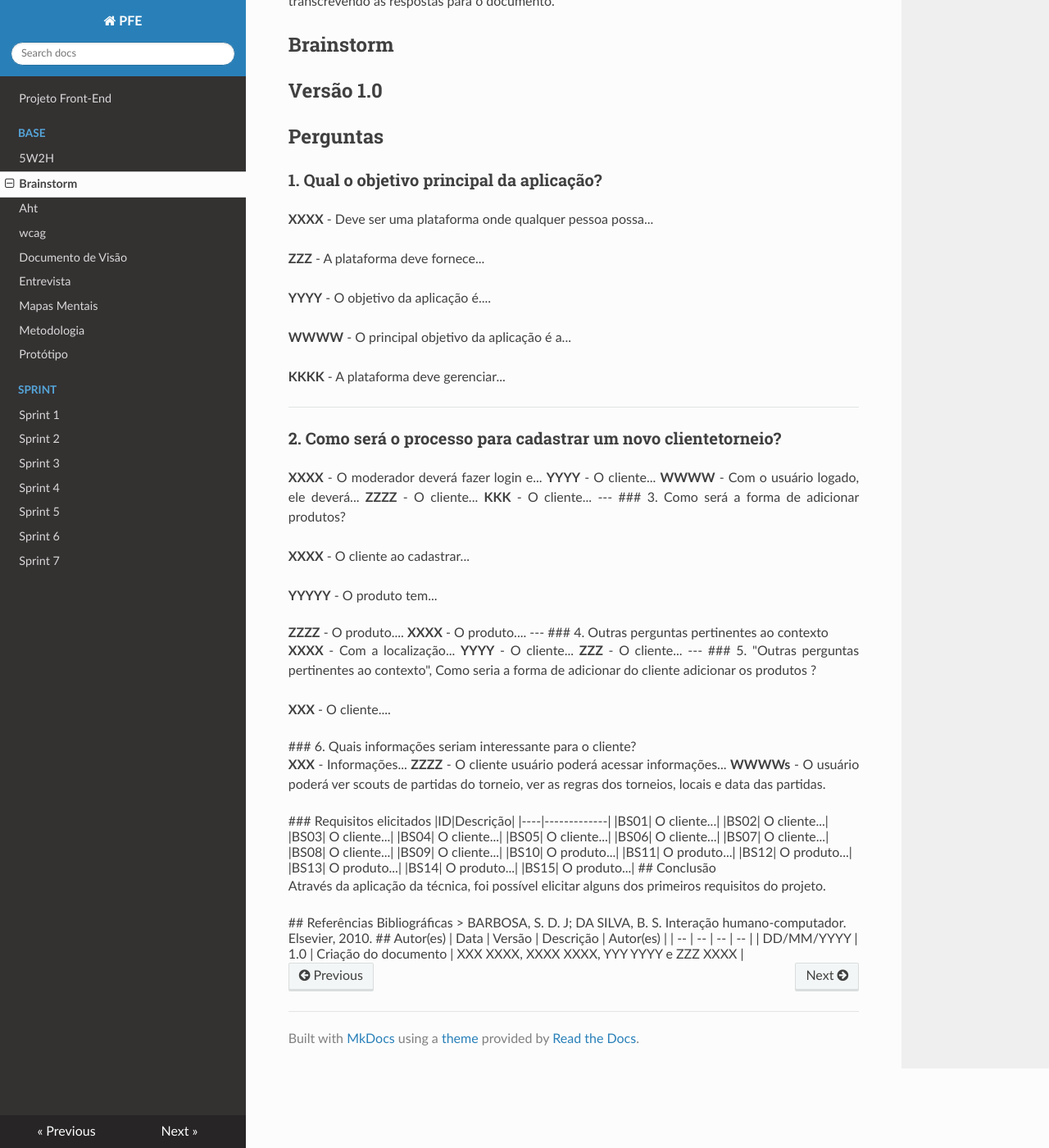
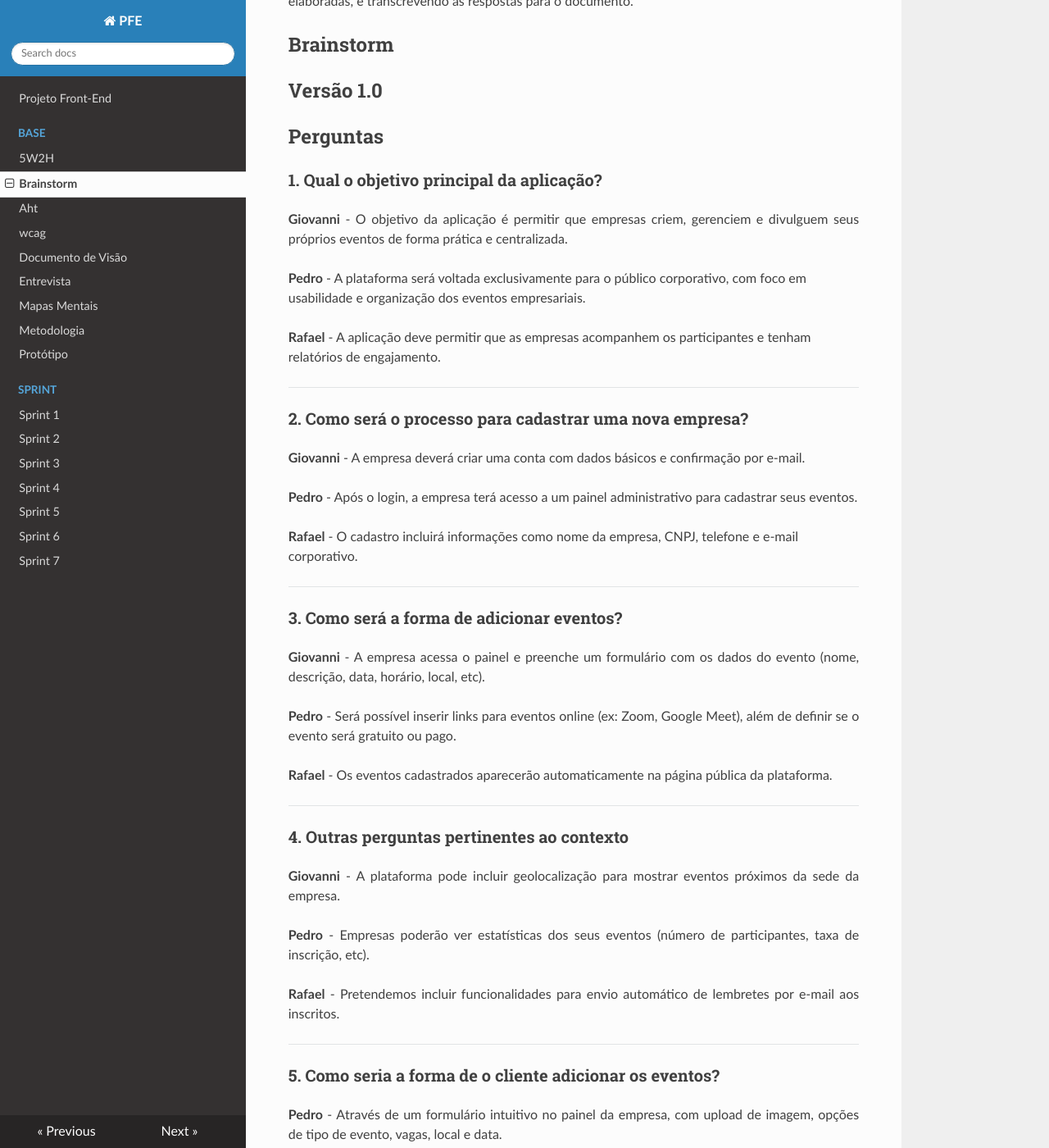
Before and after one commit to Projetos-de-Extensao/PFE_25.1_8003_I, an MkDocs documentation site: the page built from docs/base/Brainstorm.md, in a window 1280 px wide and 1400 px high, scrolled down 389 px. Shown: the whole window at 82% size. Built offline with MkDocs 1.6.1, drawn with Linux system fonts in a browser that asks for light colours; nearby versions of some CDN libraries; some of the changed text lies outside the part shown.

Commit message:
upaddate

```diff
--- a/docs/base/Brainstorm.md
+++ b/docs/base/Brainstorm.md
@@ -10,7 +10,7 @@ O brainstorm é uma técnica de elicitação de requisitos que consiste em reuni
 
 ## Metodologia
 <p align = "justify">
-A equipe se reuniu para debater ideias gerais sobre o projeto via..., começou .... e terminou..., onde o XXXX XXXX foi o moderador, direcionando a equipe com questões pré-elaboradas, e transcrevendo as respostas para o documento.
+A equipe se reuniu para debater ideias gerais sobre o projeto via Discord, começou às 18:30h e terminou às 21h, onde o Giovanni Villela foi o moderador, direcionando a equipe com questões pré-elaboradas, e transcrevendo as respostas para o documento.
 </p>
 
 ## Brainstorm
@@ -22,108 +22,102 @@ A equipe se reuniu para debater ideias gerais sobre o projeto via..., começou .
 ### 1. Qual o objetivo principal da aplicação?
 
 <p align = "justify">
-<b>XXXX</b> - Deve ser uma plataforma onde qualquer pessoa possa...
+<b>Giovanni</b> - O objetivo da aplicação é permitir que empresas criem, gerenciem e divulguem seus próprios eventos de forma prática e centralizada.
 </p>
 
-<b>ZZZ</b> - A plataforma deve fornece...
+<b>Pedro</b> - A plataforma será voltada exclusivamente para o público corporativo, com foco em usabilidade e organização dos eventos empresariais.
 
-<b>YYYY</b> - O objetivo da aplicação é....
-
-<b>WWWW</b> - O principal objetivo da aplicação é a...
-
-<b>KKKK</b> - A plataforma deve gerenciar...
-</p>
+<b>Rafael</b> - A aplicação deve permitir que as empresas acompanhem os participantes e tenham relatórios de engajamento.
 
 ---
 
-### 2. Como será o processo para cadastrar um novo clientetorneio?
+### 2. Como será o processo para cadastrar uma nova empresa?
 
 <p align = "justify">
-<b>XXXX</b> - O moderador deverá fazer login e...
+<b>Giovanni</b> - A empresa deverá criar uma conta com dados básicos e confirmação por e-mail.
+</p>
 
-<b>YYYY</b> - O cliente...
+<b>Pedro</b> - Após o login, a empresa terá acesso a um painel administrativo para cadastrar seus eventos.
 
-<b>WWWW</b> - Com o usuário logado, ele deverá...
-
-<b>ZZZZ</b> - O cliente...
-
-<b>KKK</b> - O cliente...
+<b>Rafael</b> - O cadastro incluirá informações como nome da empresa, CNPJ, telefone e e-mail corporativo.
 
 ---
 
-### 3. Como será a forma de adicionar produtos?
+### 3. Como será a forma de adicionar eventos?
 
 <p align = "justify">
-<b>XXXX</b> - O cliente ao cadastrar...
+<b>Giovanni</b> - A empresa acessa o painel e preenche um formulário com os dados do evento (nome, descrição, data, horário, local, etc).
 </p>
 
 <p align = "justify">
-<b>YYYYY</b> - O produto tem...
+<b>Pedro</b> - Será possível inserir links para eventos online (ex: Zoom, Google Meet), além de definir se o evento será gratuito ou pago.
 </p>
 
-<b>ZZZZ</b> - O produto....
-
-<b>XXXX</b> - O produto....
-
+<b>Rafael</b> - Os eventos cadastrados aparecerão automaticamente na página pública da plataforma.
 
 ---
 
 ### 4. Outras perguntas pertinentes ao contexto
 
 <p align = "justify">
-<b>XXXX</b> - Com a localização...
+<b>Giovanni</b> - A plataforma pode incluir geolocalização para mostrar eventos próximos da sede da empresa.
+</p>
 
-<b>YYYY</b> - O cliente...
+<p align = "justify">
+<b>Pedro</b> - Empresas poderão ver estatísticas dos seus eventos (número de participantes, taxa de inscrição, etc).
+</p>
 
-<b>ZZZ</b> - O cliente...
+<p align = "justify">
+<b>Rafael</b> - Pretendemos incluir funcionalidades para envio automático de lembretes por e-mail aos inscritos.
+</p>
 
 ---
 
-### 5. "Outras perguntas pertinentes ao contexto", Como seria a forma de adicionar do cliente adicionar os produtos ?
+### 5. Como seria a forma de o cliente adicionar os eventos?
+
 <p align = "justify">
-<b>XXX</b> - O cliente....
+<b>Pedro</b> - Através de um formulário intuitivo no painel da empresa, com upload de imagem, opções de tipo de evento, vagas, local e data.
 </p>
 
-### 6. Quais informações seriam interessante para o cliente?
+### 6. Quais informações seriam interessantes para o cliente?
+
 <p align = "justify">
-   <b>XXX</b> - Informações...
+<b>Giovanni</b> - Número de inscritos, feedbacks dos participantes e gráficos de engajamento.
+</p>
 
-   <b>ZZZZ</b> - O cliente usuário poderá acessar informações...
+<b>Pedro</b> - Dados demográficos dos participantes (faixa etária, localização, etc).
 
-   <b>WWWWs</b> - O usuário poderá ver scouts de partidas do torneio, ver as regras dos torneios, locais e data das partidas.
+<b>Rafael</b> - Status de pagamento, emissão de certificados e exportação de listas de presença.
+</p>
 
-</p>
+---
 
 ### Requisitos elicitados
 
 |ID|Descrição|
 |----|-------------|
-|BS01| O cliente...|
-|BS02| O cliente...|
-|BS03| O cliente...|
-|BS04| O cliente...|
-|BS05| O cliente...|
-|BS06| O cliente...|
-|BS07| O cliente...|
-|BS08| O cliente...|
-|BS09| O cliente...|
-|BS10| O produto...|
-|BS11| O produto...|
-|BS12| O produto...|
-|BS13| O produto...|
-|BS14| O produto...|
-|BS15| O produto...|
+|BS01| A plataforma deve permitir cadastro de empresas com CNPJ e dados de contato.|
+|BS02| A empresa deve ter acesso a um painel administrativo com funcionalidades próprias.|
+|BS03| A empresa poderá criar eventos preenchendo um formulário completo.|
+|BS04| Os eventos devem conter nome, descrição, data, horário e local.|
+|BS05| Deve haver integração com links de eventos online.|
+|BS06| A empresa pode acompanhar o número de participantes de seus eventos.|
+|BS07| A plataforma deve enviar lembretes por e-mail automaticamente.|
+|BS08| A empresa deve acessar relatórios de engajamento e dados demográficos.|
+|BS09| Deve haver uma funcionalidade de geolocalização para eventos.|
+|BS10| A plataforma deve permitir pagamento online e geração de certificados.|
+|BS11| Os eventos cadastrados devem aparecer publicamente para visitantes.|
+|BS12| O sistema deve permitir feedbacks dos participantes após o evento.|
 
 ## Conclusão
 <p align = "justify">
-Através da aplicação da técnica, foi possível elicitar alguns dos primeiros requisitos do projeto.
+Através da aplicação da técnica, foi possível elicitar alguns dos primeiros requisitos do projeto, que servirão como base para o desenvolvimento da plataforma Gipera.
 </p>
+
 ## Referências Bibliográficas
-
 > BARBOSA, S. D. J; DA SILVA, B. S. Interação humano-computador. Elsevier, 2010.
-
 
 ## Autor(es)
 | Data | Versão | Descrição | Autor(es) |
 | -- | -- | -- | -- |
-| DD/MM/YYYY | 1.0 | Criação do documento | XXX XXXX, XXXX XXXX, YYY YYYY e ZZZ XXXX |
+| 08/04/2025 | 1.0 | Criação do documento | Giovanni Villela |
```
Also changed, not shown: Readme.md (+37 -26 lines), docs/base/5w2h.md (+25 -26 lines), docs/base/mapa_mental.md (+7 -7 lines), 1 other file.
